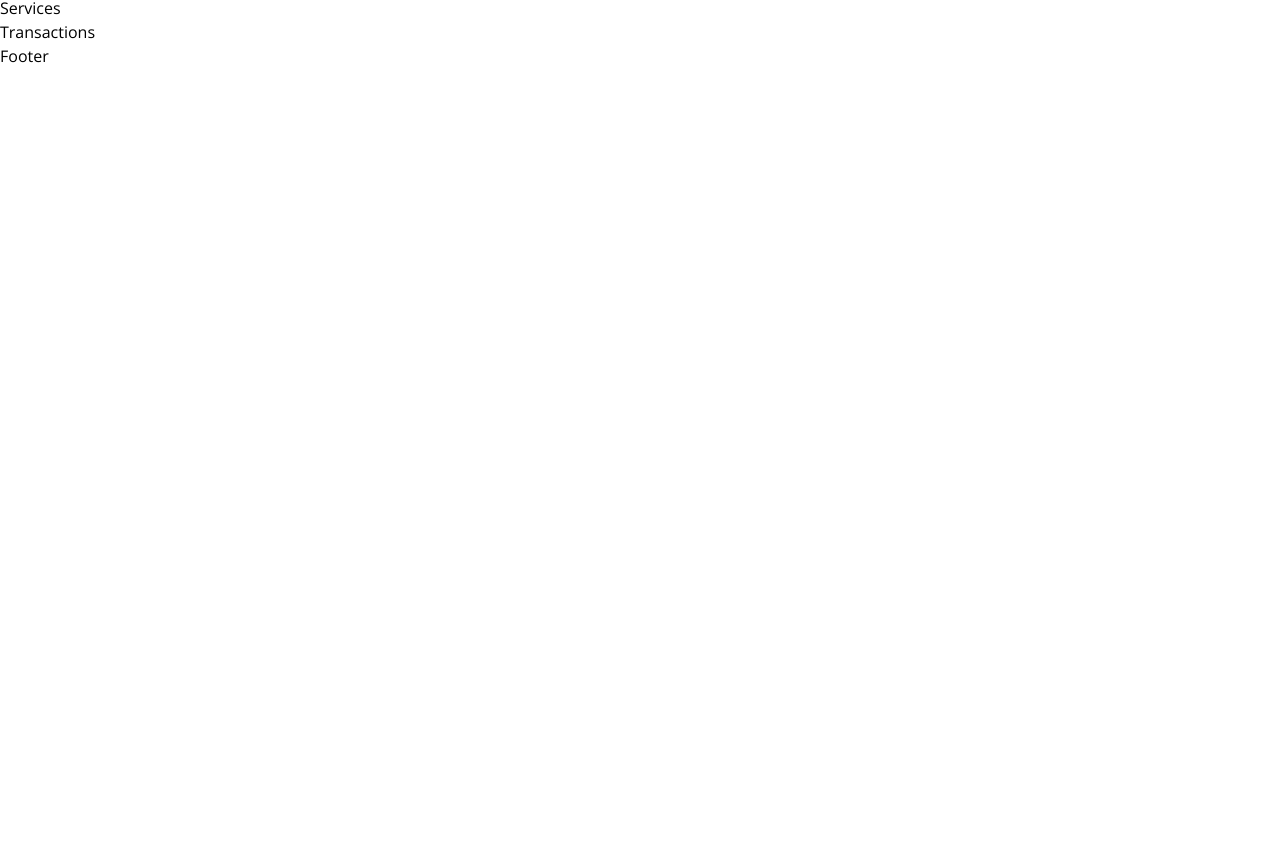
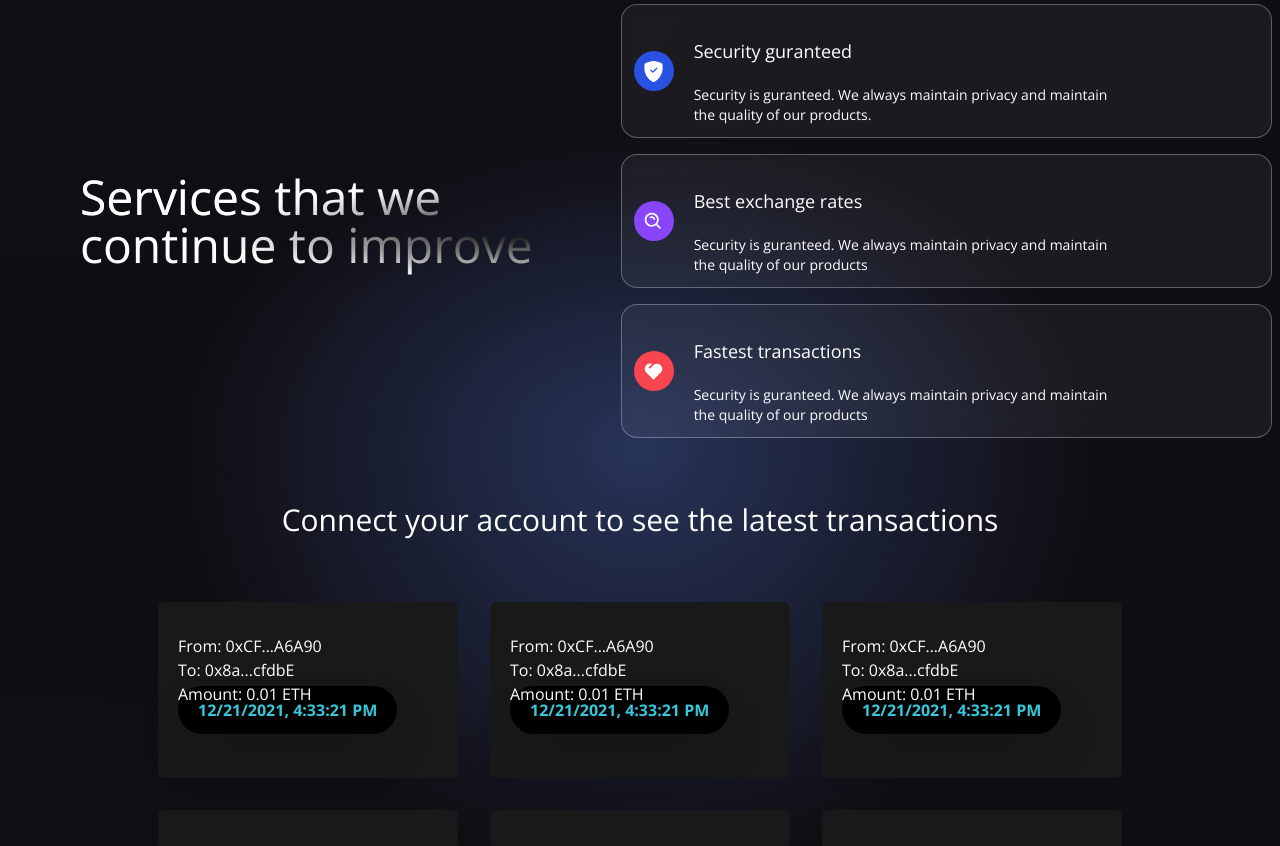
Before and after one commit to pranvinit/Krypt, a React (Vite) app in the folder client/: page / in a window 1280 px wide. Shown: the part 753-1599 px from the top of the page. Before the commit the page ends 821 px from the top, so only its background shows below. Built offline with nearby package versions, Linux system fonts and the light colour scheme.

Commit message:
added transaction section

```diff
--- a/client/src/components/Services.jsx
+++ b/client/src/components/Services.jsx
@@ -1,3 +1,53 @@
+import { BsShieldFillCheck } from "react-icons/bs";
+import { BiSearchAlt } from "react-icons/bi";
+import { RiHeart2Fill } from "react-icons/ri";
+
 export default function Services() {
-  return <div>Services</div>;
+  const ServiceCard = ({ color, title, icon, subtitle }) => (
+    <div className="flex flex-row items-center white-glassmorphism p-3 m-2 cursor-pointer hover:shadow-xl">
+      <div
+        className={`w-10 h-10 rounded-full flex justify-center items-center ${color}`}
+      >
+        {icon}
+      </div>
+      <div className="flex ml-5 flex-col flex-1">
+        <h3 className="mt-5 text-white text-lg">{title}</h3>
+        <p className="mt-5 text-white text-sm md:w-9/12">{subtitle}</p>
+      </div>
+    </div>
+  );
+
+  return (
+    <div className="flex w-full justify-center items-center gradient-bg-services flex-col mf:flex-row ">
+      <div className="flex mf:flex-row flex-col items-center justify-between md:p-20 py-12 px-4">
+        <div className="flex-1 flex flex-col justify-start items-start">
+          <h1 className="text-white text-3xl sm:text-5xl py-2 text-gradient">
+            Services that we
+            <br />
+            continue to improve
+          </h1>
+        </div>
+      </div>
+      <div className="flex-1 flex flex-col justify-start items-center">
+        <ServiceCard
+          color="bg-[#2952e3]"
+          title="Security guranteed"
+          icon={<BsShieldFillCheck fontSize={21} color="#fff" />}
+          subtitle="Security is guranteed. We always maintain privacy and maintain the quality of our products."
+        />
+        <ServiceCard
+          color="bg-[#8945F8]"
+          title="Best exchange rates"
+          icon={<BiSearchAlt fontSize={21} className="text-white" />}
+          subtitle="Security is guranteed. We always maintain privacy and maintain the quality of our products"
+        />
+        <ServiceCard
+          color="bg-[#F84550]"
+          title="Fastest transactions"
+          icon={<RiHeart2Fill fontSize={21} className="text-white" />}
+          subtitle="Security is guranteed. We always maintain privacy and maintain the quality of our products"
+        />
+      </div>
+    </div>
+  );
 }
--- a/client/src/components/Transactions.jsx
+++ b/client/src/components/Transactions.jsx
@@ -1,3 +1,90 @@
+import { useContext } from "react";
+import dummyData from "../utils/dummyData";
+
+// context imports
+import { TransactionContext } from "../context/TransactionContext";
+
+// utils imports
+import { shortenAddress } from "../utils/shortenAddress";
+
+const TransactionCard = ({
+  addressTo,
+  addressFrom,
+  timestamp,
+  message,
+  keyword,
+  amount,
+  url,
+}) => {
+  return (
+    <div
+      className="bg-[#181918] m-4 flex flex-1
+      2xl:min-w-[450px]
+      2xl:max-w-[500px]
+      sm:min-w-[270px]
+      sm:max-w-[300px]
+      min-w-full
+      flex-col p-3 rounded-md hover:shadow-2xl"
+    >
+      <div className="flex flex-col items-center w-full mt-3">
+        <div className=" w-full mb-6 p-2">
+          <a
+            href={`https://ropsten.etherscan.io/address/${addressFrom}`}
+            target="_blank"
+            rel="noopener noreferrer"
+          >
+            <p className="text-white text-base">
+              From: {shortenAddress(addressFrom)}
+            </p>
+          </a>
+          <a
+            href={`https://ropsten.etherscan.io/address/${addressTo}`}
+            target="_blank"
+            rel="noopener noreferrer"
+          >
+            <p className="text-white text-base">
+              To: {shortenAddress(addressTo)}
+            </p>
+          </a>
+          <p className="text-white text-base">Amount: {amount} ETH</p>
+          {message && (
+            <>
+              <br />
+              <p className="text-white text-base">Message: {message}</p>
+            </>
+          )}
+
+          <div className="bg-black p-3 px-5 w-max rounded-3xl -mt-5 shadow-2xl">
+            <p className="text-[#37c7da] font-bold">{timestamp}</p>
+          </div>
+        </div>
+      </div>
+    </div>
+  );
+};
+
 export default function Transactions() {
-  return <div>Transactions</div>;
+  const { connectedAccount } = useContext(TransactionContext);
+
+  return (
+    <div className="w-full flex justify-center items-center 2xl:px-20 gradient-bg-transactions">
+      <div className="flex flex-col md:p-12 py-12 px-4">
+        {connectedAccount ? (
+          <h3 className="text-white text-3xl text-center my-2">
+            Latest Transactions
+          </h3>
+        ) : (
+          <h3 className="text-white text-3xl text-center my-2">
+            Connect your account to see the latest transactions
+          </h3>
+        )}
+
+        <div className="flex flex-wrap justify-center items-center mt-10">
+          {dummyData.reverse().map((transaction, i) => (
+            <TransactionCard key={i} {...transaction} />
+          ))}
+        </div>
+      </div>
+    </div>
+  );
 }
--- a/client/src/components/Welcome.jsx
+++ b/client/src/components/Welcome.jsx
@@ -9,6 +9,9 @@
 
 // context imports
 import { TransactionContext } from "../context/TransactionContext";
+
+// utils imports
+import { shortenAddress } from "../utils/shortenAddress";
 
 const companyCommonStyles =
   "min-h-[70px] sm:px-0 px-2 sm:min-w-[120px] flex justify-center items-center border-[0.5px] border-gray-400 text-sm font-light text-white";
@@ -96,7 +99,9 @@
                 <BsInfoCircle fontSize={17} color="#fff" />
               </div>
               <div>
-                <p className="text-white font-light text-sm">Address</p>
+                <p className="text-white font-light text-sm">
+                  {shortenAddress(connectedAccount)}
+                </p>
                 <p className="text-white font-semibold text-lg mt-1 ">
                   Ethereum
                 </p>
@@ -108,24 +113,28 @@
               placeholder="Address To"
               name="addressTo"
               type="text"
+              value={formData.addressTo}
               handleChange={handleChange}
             />
             <Input
               placeholder="Amount (ETH)"
               name="amount"
               type="number"
+              value={formData.amount}
               handleChange={handleChange}
             />
             <Input
               placeholder="Keyword (Gif)"
               name="keyword"
               type="text"
+              value={formData.keyword}
               handleChange={handleChange}
             />
             <Input
               placeholder="Enter Message"
               name="message"
               type="text"
+              value={formData.message}
               handleChange={handleChange}
             />
             <div className="h-[1px] w-full bg-gray-400 my-2" />
--- /dev/null
+++ b/client/src/utils/dummyData.js
@@ -0,0 +1,56 @@
+export default [
+  {
+    id: 1,
+    url: "https://metro.co.uk/wp-content/uploads/2015/05/pokemon_crying.gif?quality=90&strip=all&zoom=1&resize=500%2C284",
+    message: "",
+    timestamp: "12/21/2021, 4:33:21 PM",
+    addressFrom: "0xCF8e569A97C423952DdFf902375C7C76549A6A90",
+    amount: "0.01",
+    addressTo: "0x8aa395Ab97837576aF9cd6946C79024ef1acfdbE",
+  },
+  {
+    id: 2,
+    url: "https://media4.popsugar-assets.com/files/2013/11/07/832/n/1922398/eb7a69a76543358d_28.gif",
+    message: "",
+    timestamp: "12/21/2021, 4:33:21 PM",
+    addressFrom: "0xCF8e569A97C423952DdFf902375C7C76549A6A90",
+    amount: "0.01",
+    addressTo: "0x8aa395Ab97837576aF9cd6946C79024ef1acfdbE",
+  },
+  {
+    id: 3,
+    url: "https://acegif.com/wp-content/uploads/gif-shaking-head-38.gif",
+    message: "",
+    timestamp: "12/21/2021, 4:33:21 PM",
+    addressFrom: "0xCF8e569A97C423952DdFf902375C7C76549A6A90",
+    amount: "0.01",
+    addressTo: "0x8aa395Ab97837576aF9cd6946C79024ef1acfdbE",
+  },
+  {
+    id: 4,
+    url: "https://i.pinimg.com/originals/68/a0/9e/68a09e774e98242871c2db0f99307420.gif",
+    message: "",
+    timestamp: "12/21/2021, 4:33:21 PM",
+    addressFrom: "0xCF8e569A97C423952DdFf902375C7C76549A6A90",
+    amount: "0.01",
+    addressTo: "0x8aa395Ab97837576aF9cd6946C79024ef1acfdbE",
+  },
+  {
+    id: 5,
+    url: "https://i.pinimg.com/originals/73/d3/a1/73d3a14d212314ab1f7268b71d639c15.gif",
+    message: "",
+    timestamp: "12/21/2021, 4:33:21 PM",
+    addressFrom: "0xCF8e569A97C423952DdFf902375C7C76549A6A90",
+    amount: "0.01",
+    addressTo: "0x8aa395Ab97837576aF9cd6946C79024ef1acfdbE",
+  },
+  {
+    id: 6,
+    url: "https://www.omnisend.com/blog/wp-content/uploads/2016/09/funny-gifs-9.gif",
+    message: "",
+    timestamp: "12/21/2021, 4:33:21 PM",
+    addressFrom: "0xCF8e569A97C423952DdFf902375C7C76549A6A90",
+    amount: "0.01",
+    addressTo: "0x8aa395Ab97837576aF9cd6946C79024ef1acfdbE",
+  },
+];
--- /dev/null
+++ b/client/src/utils/shortenAddress.js
@@ -0,0 +1,3 @@
+export const shortenAddress = (address) => {
+  return `${address.slice(0, 4)}...${address.slice(-5)}`;
+};
```
